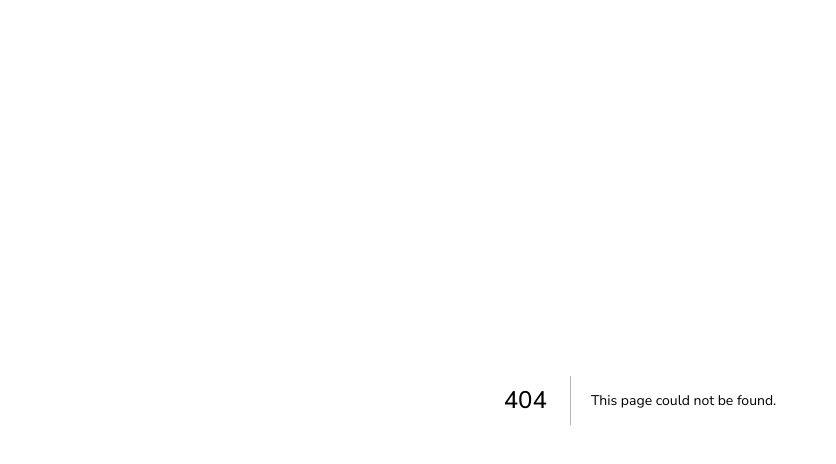
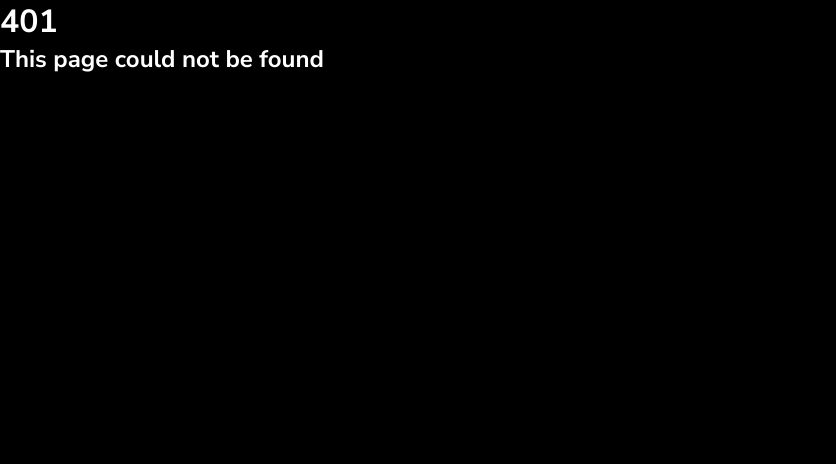
Before and after one commit to Crossbow4000/Natuvas-Store, a Next.js app: page /401 in a window 1280 px wide. Before the commit this address had no page. Shown: the top 464 px of the page, without its empty margins (0-836 px from the left). Built offline with nearby package versions, Linux system fonts and the light colour scheme.

Commit message:
4 files modified, 1 added

```diff
--- a/components/home/featuredSection/featuredSection.module.css
+++ b/components/home/featuredSection/featuredSection.module.css
@@ -6,6 +6,7 @@
 }
 
 .featuredSectionTitle {
+  color: black;
   font-size: 80px;
   font-weight: 500;
   text-align: center;
--- /dev/null
+++ b/pages/401.js
@@ -0,0 +1,8 @@
+export default function CountNotBeFound() {
+  return (
+    <div>
+      <h1>401</h1>
+      <h2>This page could not be found</h2>
+    </div>
+  )
+}
--- a/pages/index.js
+++ b/pages/index.js
@@ -1,5 +1,6 @@
 import { useEffect } from 'react'
 import Head from 'next/head';
+
 import NavigationBar from '../components/home/navigationBar/navigationBar.js'
 import HeroSection from '../components/home/heroSection/heroSection.js'
 import WelcomeSection from '../components/home/welcomeSection/welcomeSection.js'
--- a/styles/globals.css
+++ b/styles/globals.css
@@ -7,7 +7,7 @@
   border: none;
   outline: none;
   text-decoration: none;
-  color: black;
+  color: white;
 }
 
 body,
```
Also changed, not shown: pages/store.js (+7 -1 lines).
